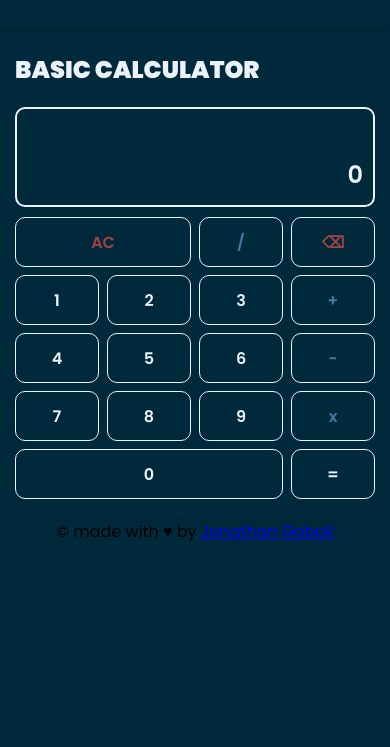
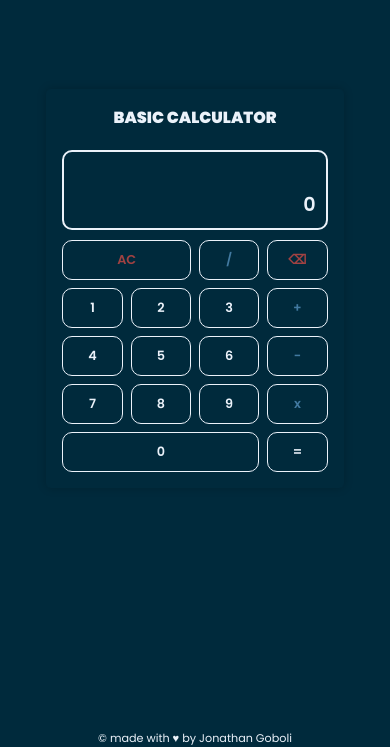
Before and after one commit to jonexist/Calculator-JS, a plain HTML site: page index.html in a window 390 px wide. Shown: the part 134-881 px from the top of the page. Before the commit the page ends 844 px from the top, so only its background shows below. Drawn offline with Linux system fonts and the light colour scheme.

Commit message:
refactor scss and add responsive layout design

```diff
--- a/asset/scss/styles.scss
+++ b/asset/scss/styles.scss
@@ -1,66 +1,100 @@
+$font-color: #EBF2FA;
+$background-color: #002A3C;
+$hover-background-color: #335f7d;
+$font-family: "Poppins", sans-serif;
+$font-weight: 600;
+$font-size: 1.5rem;
+$border-radius: 10px;
+
+@mixin flex-center {
+  display: flex;
+  justify-content: center;
+  align-items: center;
+}
+
+@mixin flex-end {
+  display: flex;
+  justify-content: flex-end;
+}
+
+@mixin hover-effect {
+  &:hover {
+    background-color: $hover-background-color;
+    border: none;
+    color: $font-color;
+  }
+}
+
 @import url("https://fonts.googleapis.com/css2?family=Poppins:wght@100;200;300;400;500;600;700;800;900&display=swap");
+
 * {
   margin: 0;
   padding: 0;
   box-sizing: border-box;
-  font-family: "Poppins", sans-serif;
+  font-family: $font-family;
 }
 
-html,
-body {
-  height: 100vh;
-  width: 100%;
-  background-color: #002A3C;
-  display: flex;
-  justify-content: center;
-  align-items: center;
-  flex-direction: column;
+html, body {
+  background-color: $background-color;
   padding: 0 4%;
 }
 
+.calculator {
+  @include flex-center;
+  flex-direction: column;
+  height: 100dvh;
+
+  .calculator__components {
+    @include flex-center;
+    flex-direction: column;
+    background-color: $background-color;
+    border-radius: 5px;
+    box-shadow: 0 0 10px rgba(0, 0, 0, 0.2);
+    width: 400px;
+    padding: 1.5rem;
+
     .title {
-  color: #EBF2FA;
-  font-size: 1.5rem;
+      color: $font-color;
+      font-size: $font-size;
       font-weight: 900;
       margin-bottom: 20px;
       text-transform: uppercase;
+      text-align: center;
     }
 
-.calculator {
-  width: 400px;
-  background-color: #002A3C;
-  border-radius: 5px;
-  box-shadow: 0 0 10px rgba(0, 0, 0, 0.2);
-  display: flex;
-  flex-direction: column;
-  padding: 20px;
+    .calculator__sections {
+      width: 100%;
+    }
+  }
 }
 
 .display {
-  display: flex;
+  @include flex-end;
   flex-direction: column;
   height: 100px;
-  border: 2px solid #EBF2FA;
-  border-radius: 10px;
+  border: 2px solid $font-color;
+  border-radius: $border-radius;
   padding: 10px;
-  font-size: 1.5rem;
-  font-weight: 600;
+  font-size: $font-size;
+  font-weight: $font-weight;
   text-align: right;
   margin-bottom: 10px;
-}
-.display .previousDisplay,
-.display .currentDisplay {
+
+  .previousDisplay, .currentDisplay {
     height: 50%;
   }
-.display .previousDisplay {
+
+  .previousDisplay {
     color: #427AA1;
     font-size: 1.2rem;
     font-weight: 400;
   }
-.display .currentDisplay {
-  color: #EBF2FA;
-  font-size: 1.5rem;
-  font-weight: 600;
+
+  .currentDisplay {
+    color: $font-color;
+    font-size: $font-size;
+    font-weight: $font-weight;
+  }
 }
 
 .buttons {
@@ -68,53 +102,100 @@ body {
   grid-template-columns: repeat(4, 1fr);
   grid-gap: 0.5rem;
   grid-template-rows: repeat(5, 50px);
-}
-.buttons .cancel {
+
+  .cancel {
     grid-column: 1/span 2;
   }
-.buttons .zero {
+
+  .zero {
     grid-column: 1/span 3;
   }
-.buttons .btn {
-  background-color: #002A3C;
-  border: 1px solid #EBF2FA;
-  border-radius: 10px;
+
+  .btn {
+    background-color: $background-color;
+    border: 1px solid $font-color;
+    border-radius: $border-radius;
     padding: 10px;
     cursor: pointer;
     transition: background-color 0.3s ease;
     font-size: 1rem;
-  font-weight: 600;
+    font-weight: $font-weight;
+
+    @include hover-effect;
   }
-.buttons .btn:hover {
-  background-color: #335f7d;
-  border: none;
-  color: #EBF2FA;
+
+  .operator {
+    color: #427AA1;
+
+    @include hover-effect;
   }
-.buttons .operator {
-  color: #427AA1;
-}
-.buttons .operator:hover {
-  background-color: #335f7d;
-  border: none;
-  color: #EBF2FA;
-}
-.buttons .cancel,
-.buttons .clear {
+
+  .cancel, .clear {
     color: #A14242;
-}
-.buttons .cancel:hover,
-.buttons .clear:hover {
+
+    &:hover {
       background-color: #A14242;
-  color: #EBF2FA;
+      color: $font-color;
       border: none;
     }
-.buttons .number,
-.buttons .equal {
-  color: #EBF2FA;
   }
-.buttons .number:hover,
-.buttons .equal:hover {
+
+  .number, .equal {
+    color: $font-color;
+
+    &:hover {
       background-color: #c2d7f0;
       border: none;
       color: #427AA1;
     }
+  }
+}
+
+.author {
+  @include flex-center;
+  color: $font-color;
+  font-size: 0.7rem;
+  font-weight: 400;
+  margin-top: 20px;
+  p {
+    a {
+      color: $font-color;
+      text-decoration: none;
+    }
+  }
+}
+
+@media (max-width: 420px) {
+
+  .calculator {
+    .calculator__components {
+      width: 90%;
+      padding: 1rem;
+    }
+    .title {
+      font-size: 1rem !important;
+    }
+  }
+
+  .display {
+    height: 80px;
+    font-size: 1.2rem;
+
+    .previousDisplay {
+      font-size: 1rem;
+    }
+
+    .currentDisplay {
+      font-size: 1.2rem;
+    }
+  }
+
+  .buttons {
+    grid-template-rows: repeat(5, 40px);
+
+    .btn {
+      font-size: 0.8rem;
+      padding: 5px;
+    }
+  }
+}
```
Also changed, not shown: asset/scss/styles.css, 1 other file. Lines whose indentation alone changed are shown as unchanged.
